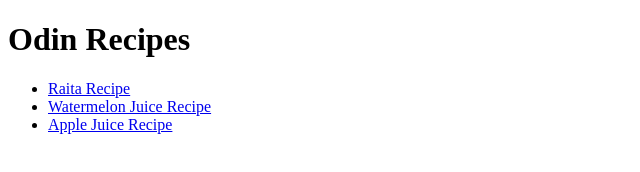
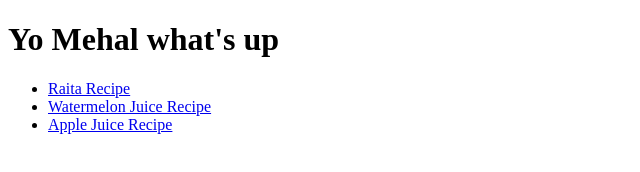
Before and after one commit to Faizan2001/odin-recipes, a plain HTML site: page index.html in a window 1280 px wide. Shown: the whole page, without its empty margins (0-640 px from the left). Drawn offline with Linux system fonts and the light colour scheme.

Commit message:
test commit

```diff
--- a/index.html
+++ b/index.html
@@ -10,7 +10,7 @@
 
 <body>
 
-    <h1>Odin Recipes</h1>
+    <h1>Yo Mehal what's up</h1>
     <ul>
         <li><a href="recipes/raita.html">Raita Recipe</a></li>
         <li><a href="recipes/watermelon_juice.html">Watermelon Juice Recipe</a></li>
```
Also changed, not shown: recipes/raita.html (+1 -0 lines), 1 other file.
